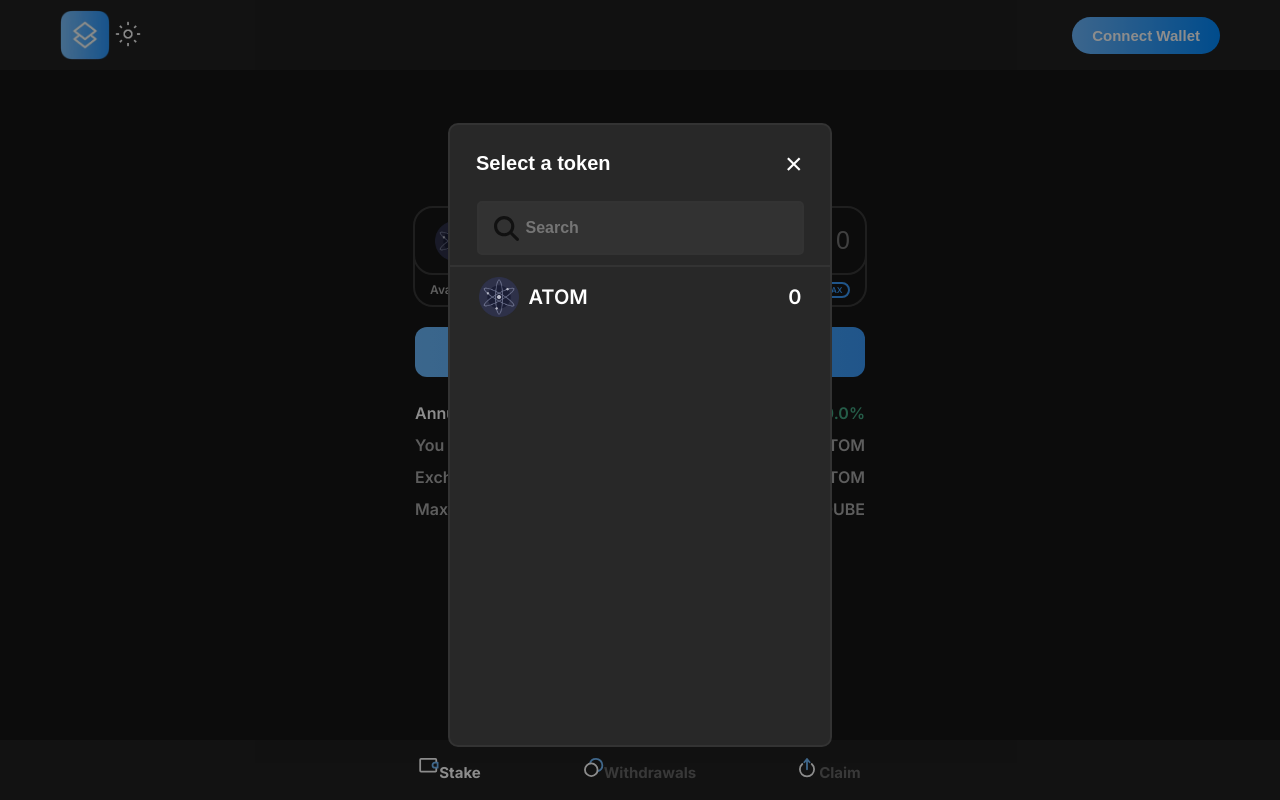
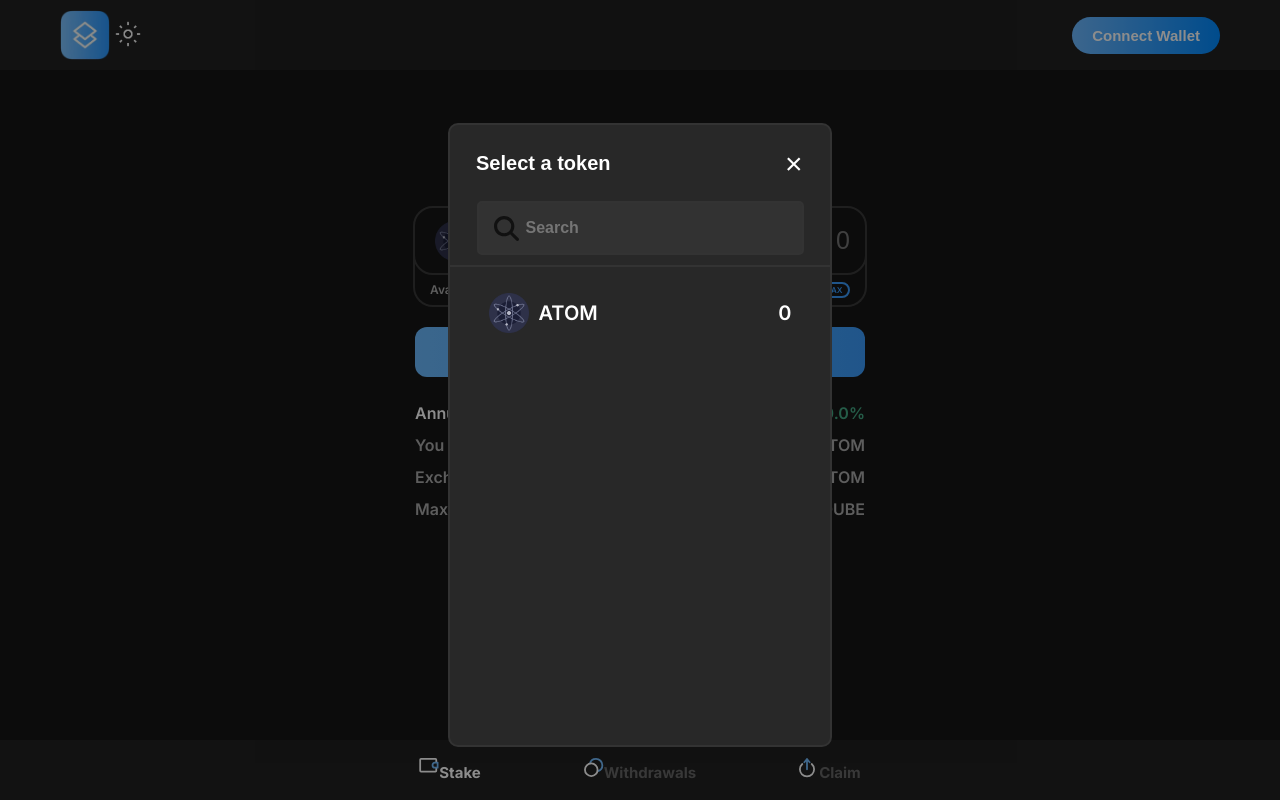
Before and after one commit to QubeLedger/staking-frontend, a React (Create React App) app: page / in a window 1280 px wide. Both pictures are taken after a click on the button "ATOM". Built offline with nearby package versions, Linux system fonts and the light colour scheme.

Commit message:
feat: animated modals

```diff
--- a/src/components/Modal/PageModal/StakePageModal.tsx
+++ b/src/components/Modal/PageModal/StakePageModal.tsx
@@ -169,25 +169,32 @@ const ModalText = styled.h4 <{ TextColor: string }>`
     color: ${props => props.TextColor};
 `
 
-const AmountText = styled.a <{ TextColor: string }>`
+const AmountText = styled.h1 <{ TextColor: string }>`
     font-size: 20px;
     font-weight: 500;
+    margin-left: auto;
     color: ${props => props.TextColor};
 `
 
 const Token = styled.div`
-    width: 150px;
-    display: flex;
-    align-items: center;
-`
-
-const TokenContrainer = styled.div`
-    width: 85%;
     display: flex;
     align-items: center;
     justify-content: space-between;
+    padding: 10px;
+    border-radius: 15px;
+    transition: all .5s ease-in-out;
+`
+
+const TokenContrainer = styled.div <{ hoverModal: string }>`
+    width: 85%;
+    height: 100%;
     margin-top: 10px;
     cursor: pointer;
+    border-radius: 15px;
+    transition: all .2s ease-in-out;
+    :hover{
+        background-color: ${props => props.hoverModal};
+    }
 `
 
 
@@ -216,10 +223,10 @@ const StyledDialogContent = styled(ModalDialogContent) <{ modalBgColor: string,
 
 export const StakePageModal = () => {
 
-    const [ theme, setTheme] = useToggleTheme()
-    const [ ShowModalStake, setShowModalStake] = useShowModalStake();
-    const [ amtIn, setAmountLiquidStakeStore] = useAmountLiquidStakeStore()
-    const [ balances, setBalances ] = useBalancesStore();
+    const [theme, setTheme] = useToggleTheme()
+    const [ShowModalStake, setShowModalStake] = useShowModalStake();
+    const [amtIn, setAmountLiquidStakeStore] = useAmountLiquidStakeStore()
+    const [balances, setBalances] = useBalancesStore();
 
     const open = () => { setShowModalStake({ b: true }) };
     const close = () => { setShowModalStake({ b: false }) };
@@ -227,13 +234,12 @@ export const StakePageModal = () => {
     let tokens = TOKEN_INFO.filter((token) => token.type == "token")
 
     let TokensComponent = tokens.map((token) =>
-
-        <TokenContrainer>
+        <TokenContrainer hoverModal={theme.hoverModal}>
             <Token>
                 <TokenLogo src={token?.Logo} />
                 <TokenName style={{ fontSize: "20px" }} TextColor={theme.TextColor}>{token?.Base}</TokenName>
+                <AmountText TextColor={theme.TextColor}>{isNaN(getBalanceByToken(balances, String(token?.Denom))) ? "0" : getBalanceByToken(balances, String(token?.Denom)).toFixed(2)}</AmountText>
             </Token>
-            <AmountText TextColor={theme.TextColor}>{isNaN(getBalanceByToken(balances, String(token?.Denom)))? "0" : getBalanceByToken(balances, String(token?.Denom)).toFixed(2)}</AmountText>
         </TokenContrainer>
     )
 
--- a/src/components/Modal/PageModal/WithdrawalPageModal.tsx
+++ b/src/components/Modal/PageModal/WithdrawalPageModal.tsx
@@ -173,22 +173,29 @@ const ModalText = styled.h4 <{ TextColor: string }>`
 const AmountText = styled.a <{ TextColor: string }>`
     font-size: 20px;
     font-weight: 500;
+    margin-left: auto;
     color: ${props => props.TextColor};
 `
 
 const Token = styled.div`
-    width: 150px;
-    display: flex;
-    align-items: center;
-`
-
-const TokenContrainer = styled.div`
-    width: 85%;
     display: flex;
     align-items: center;
     justify-content: space-between;
+    padding: 10px;
+    border-radius: 15px;
+    transition: all .5s ease-in-out;
+`
+
+const TokenContrainer = styled.div <{ hoverModal: string }>`
+    width: 85%;
+    height: 100%;
     margin-top: 10px;
     cursor: pointer;
+    border-radius: 15px;
+    transition: all .2s ease-in-out;
+    :hover{
+        background-color: ${props => props.hoverModal};
+    }
 `
 
 
@@ -228,12 +235,12 @@ export const WithdrawalPageModal = () => {
     let tokens = TOKEN_INFO.filter((token) => token.type == "stake-token")
 
     let TokensComponent = tokens.map((token) =>
-        <TokenContrainer>
+        <TokenContrainer hoverModal={theme.hoverModal}>
             <Token>
                 <TokenLogo src={token?.Logo} />
                 <TokenName style={{ fontSize: "20px" }} TextColor={theme.TextColor}>{token?.Base}</TokenName>
+                <AmountText TextColor={theme.TextColor}>{isNaN(getBalanceByToken(balances, String(token?.Denom)))? "0" : getBalanceByToken(balances, String(token?.Denom)).toFixed(2)}</AmountText>
             </Token>
-            <AmountText TextColor={theme.TextColor}>{isNaN(getBalanceByToken(balances, String(token?.Denom)))? "0" : getBalanceByToken(balances, String(token?.Denom)).toFixed(2)}</AmountText>
         </TokenContrainer>
     )
 
--- a/src/hooks/useToggleTheme.ts
+++ b/src/hooks/useToggleTheme.ts
@@ -21,6 +21,7 @@ interface Theme {
   navBlockBg: string;
   ModalHoverColor: string;
   claimBg: string;
+  hoverModal: string;
 }
 
 export const ThemeWhiteState: Theme = {
@@ -43,7 +44,8 @@ export const ThemeWhiteState: Theme = {
     walletHover: '#ECECEC',
     navBlockBg: '#ECEBEB',
     ModalHoverColor: '#ECECEC',
-    claimBg: '#fff'
+    claimBg: '#fff',
+    hoverModal: '#eee'
 };
 
 export const ThemeBlackState: Theme = {
@@ -66,7 +68,8 @@ export const ThemeBlackState: Theme = {
   walletHover: '#333333',
   navBlockBg: '#202020',
   ModalHoverColor: '#333333',
-  claimBg: '#202020'
+  claimBg: '#202020',
+  hoverModal: '#333'
 };
 
 
```
